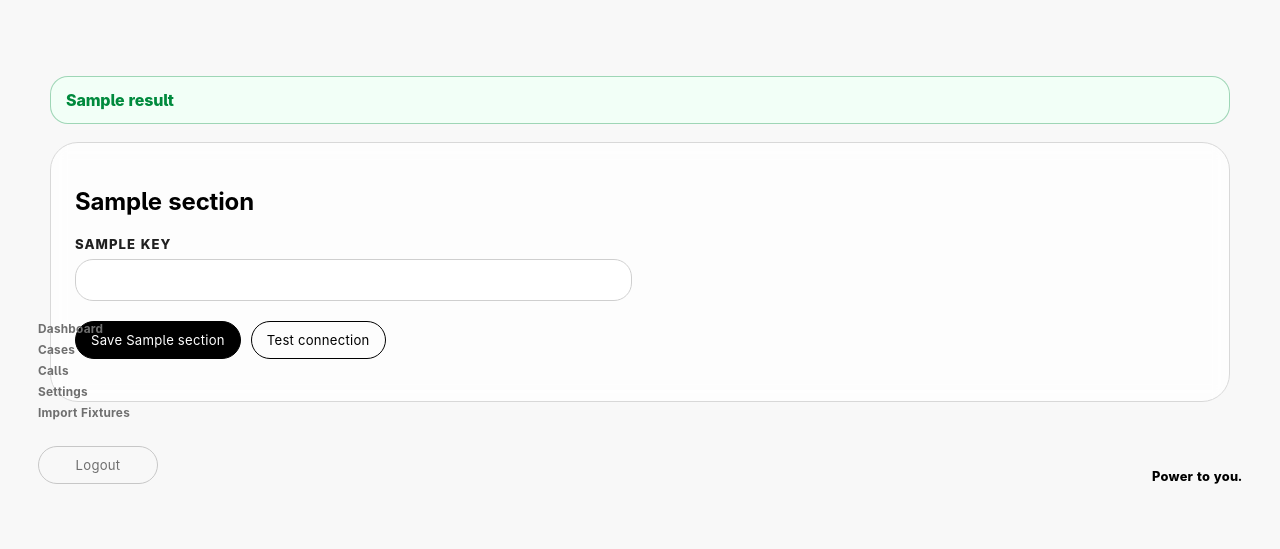
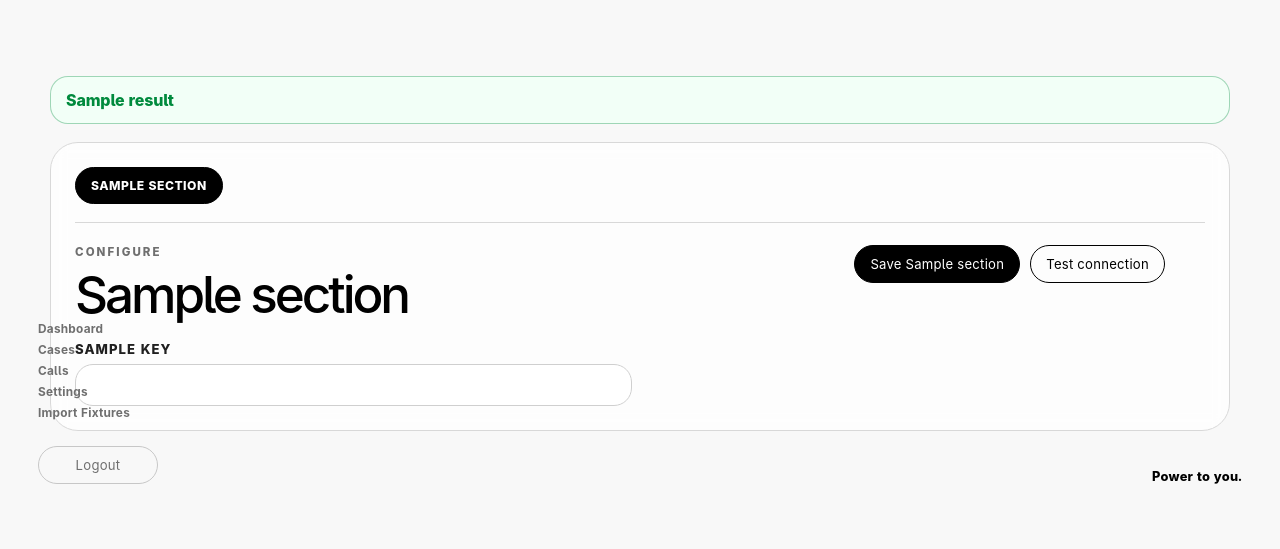
Before and after one commit to macmann/Nomos, a FastAPI app: template app/templates/settings.html in a window 1280 px wide. Shown: the part 284-833 px from the top of the page. Before the commit the page ends 768 px from the top, so only its background shows below. Run offline with FastAPI, Linux system fonts and the light colour scheme; the template is opened without the code that fills it: most values are stand-ins (such as "Sample title", 1, 10 or a date in 2020); some libraries are stand-ins or nearby versions.

Commit message:
Organize settings into tabs

```diff
--- a/app/routes/settings.py
+++ b/app/routes/settings.py
@@ -19,7 +19,10 @@ def page(request:Request, db:Session=Depends(get_db), admin=Depends(current_admi
 @router.post('/settings')
 async def save(request:Request, db:Session=Depends(get_db), admin=Depends(current_admin)):
     form=await request.form(); ss=SettingsService(db,get_settings().app_encryption_key)
-    for k,v in form.items(): ss.set(k, str(v), k in SECRET_KEYS)
+    allowed_keys = {key for keys in SECTIONS.values() for key in keys}
+    for k,v in form.items():
+        if k in allowed_keys:
+            ss.set(k, str(v), k in SECRET_KEYS)
     return RedirectResponse('/settings',303)
 @router.post('/settings/test/openai')
 async def test_openai(db:Session=Depends(get_db), admin=Depends(current_admin)):
--- a/app/static/app.css
+++ b/app/static/app.css
@@ -122,3 +122,37 @@ body:before{right:-120px}
 .filter-form{display:grid}
 .signoff{position:static;margin-top:34px}
 }
+
+
+.settings-tabs{display:grid;gap:22px;overflow:hidden}
+.settings-tab-input{position:absolute;opacity:0;pointer-events:none}
+.settings-tab-list{display:flex;flex-wrap:wrap;gap:8px;padding-bottom:18px;border-bottom:1px solid var(--line)}
+.settings-tab-label{display:inline-flex;align-items:center;justify-content:center;border:1px solid #c7c7c7;border-radius:999px;background:rgba(255,255,255,.45);color:var(--muted);padding:10px 15px;font-size:.76rem;font-weight:850;letter-spacing:.04em;text-transform:uppercase;cursor:pointer;transition:background .15s ease,color .15s ease,border-color .15s ease}
+.settings-tab-label:hover{background:#000;border-color:#000;color:#fff}
+.settings-tab-panels{display:grid}
+.settings-tab-panel{display:none}
+.settings-section-header{display:flex;align-items:flex-start;justify-content:space-between;gap:20px;margin-bottom:22px}
+.settings-section-header h2{margin:0;font-size:clamp(1.8rem,4vw,3.2rem);line-height:.98;font-weight:500;letter-spacing:-.06em}
+.settings-eyebrow{margin:0 0 10px;text-align:left}
+.settings-section-actions{justify-content:flex-end;margin:0}
+.settings-tabs:has(#settings-tab-1:checked) .settings-tab-label[for="settings-tab-1"],
+.settings-tabs:has(#settings-tab-2:checked) .settings-tab-label[for="settings-tab-2"],
+.settings-tabs:has(#settings-tab-3:checked) .settings-tab-label[for="settings-tab-3"],
+.settings-tabs:has(#settings-tab-4:checked) .settings-tab-label[for="settings-tab-4"],
+.settings-tabs:has(#settings-tab-5:checked) .settings-tab-label[for="settings-tab-5"],
+.settings-tabs:has(#settings-tab-6:checked) .settings-tab-label[for="settings-tab-6"],
+.settings-tabs:has(#settings-tab-7:checked) .settings-tab-label[for="settings-tab-7"]{background:#000;border-color:#000;color:#fff}
+.settings-tabs:has(#settings-tab-1:checked) .settings-tab-panel:nth-child(1),
+.settings-tabs:has(#settings-tab-2:checked) .settings-tab-panel:nth-child(2),
+.settings-tabs:has(#settings-tab-3:checked) .settings-tab-panel:nth-child(3),
+.settings-tabs:has(#settings-tab-4:checked) .settings-tab-panel:nth-child(4),
+.settings-tabs:has(#settings-tab-5:checked) .settings-tab-panel:nth-child(5),
+.settings-tabs:has(#settings-tab-6:checked) .settings-tab-panel:nth-child(6),
+.settings-tabs:has(#settings-tab-7:checked) .settings-tab-panel:nth-child(7){display:block}
+
+@media (max-width:900px){
+.settings-section-header{display:grid}
+.settings-section-actions{justify-content:flex-start}
+.settings-tab-list{display:grid;grid-template-columns:repeat(2,minmax(0,1fr))}
+.settings-tab-label{width:100%}
+}
--- a/app/templates/settings.html
+++ b/app/templates/settings.html
@@ -1,6 +1,58 @@
 {% extends 'base.html' %}
 {% block content %}
-<form method="post" action="/settings" class="stack">
-  {% for section, keys in sections.items() %}<section class="card"><h2>{{ section }}</h2><div class="grid grid-2">{% for k in keys %}<label>{{ 'Voice Safe Mode' if k == 'voice_safe_mode' else k|replace('_',' ')|title }}{% if 'template' in k or 'prompt' in k or 'disclosure' in k %}<textarea name="{{ k }}">{{ values.get(k,'') }}</textarea>{% else %}<input name="{{ k }}" value="{{ values.get(k,'') }}">{% endif %}{% if help_text and help_text.get(k) %}<span class="muted">{{ help_text.get(k) }}</span>{% endif %}</label>{% endfor %}</div><div class="toolbar section-spaced"><button class="button-primary" formaction="/settings" type="submit">Save {{ section }}</button><button type="button" hx-post="/settings/test/{{ tests[section] }}" hx-target="#test-{{ tests[section] }}">Test connection</button><span id="test-{{ tests[section] }}" class="alert-inline"></span></div></section>{% endfor %}
+<form method="post" action="/settings" class="stack settings-form">
+  <div class="settings-tabs card">
+    {% for section, keys in sections.items() %}
+      <input
+        class="settings-tab-input"
+        type="radio"
+        id="settings-tab-{{ loop.index }}"
+        name="settings-tab"
+        {% if loop.first %}checked{% endif %}
+      >
+    {% endfor %}
+
+    <div class="settings-tab-list" role="tablist" aria-label="Settings sections">
+      {% for section, keys in sections.items() %}
+        <label class="settings-tab-label" for="settings-tab-{{ loop.index }}" role="tab">
+          {{ section }}
+        </label>
+      {% endfor %}
+    </div>
+
+    <div class="settings-tab-panels">
+      {% for section, keys in sections.items() %}
+        <section class="settings-tab-panel" aria-labelledby="settings-tab-{{ loop.index }}">
+          <div class="settings-section-header">
+            <div>
+              <p class="eyebrow settings-eyebrow">Configure</p>
+              <h2>{{ section }}</h2>
+            </div>
+            <div class="toolbar settings-section-actions">
+              <button class="button-primary" formaction="/settings" type="submit">Save {{ section }}</button>
+              <button type="button" hx-post="/settings/test/{{ tests[section] }}" hx-target="#test-{{ tests[section] }}">Test connection</button>
+              <span id="test-{{ tests[section] }}" class="alert-inline"></span>
+            </div>
+          </div>
+
+          <div class="grid grid-2">
+            {% for k in keys %}
+              <label>
+                {{ 'Voice Safe Mode' if k == 'voice_safe_mode' else k|replace('_',' ')|title }}
+                {% if 'template' in k or 'prompt' in k or 'disclosure' in k %}
+                  <textarea name="{{ k }}">{{ values.get(k,'') }}</textarea>
+                {% else %}
+                  <input name="{{ k }}" value="{{ values.get(k,'') }}">
+                {% endif %}
+                {% if help_text and help_text.get(k) %}
+                  <span class="muted">{{ help_text.get(k) }}</span>
+                {% endif %}
+              </label>
+            {% endfor %}
+          </div>
+        </section>
+      {% endfor %}
+    </div>
+  </div>
 </form>
 {% endblock %}
```
